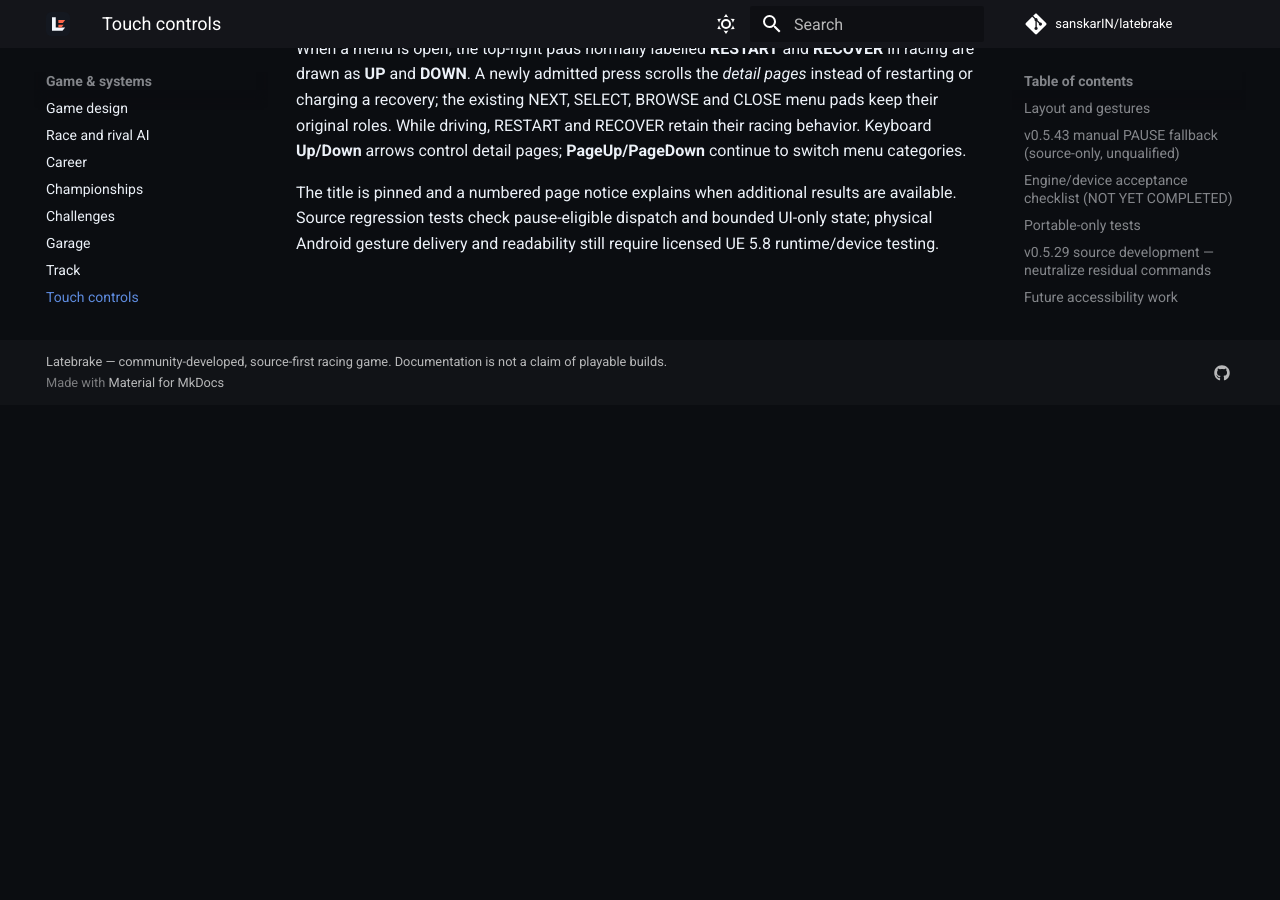
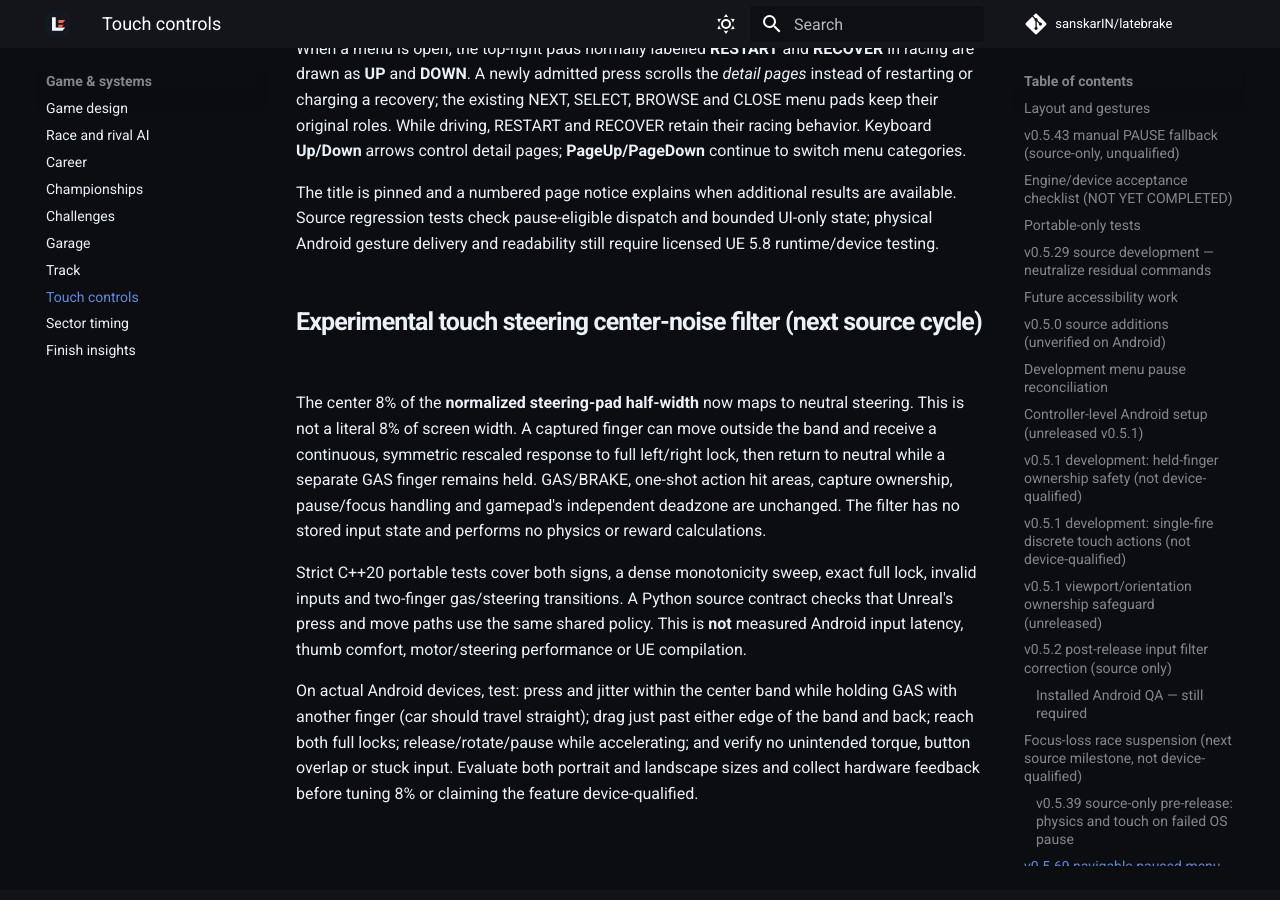
Before and after one commit to sanskarIN/latebrake, an MkDocs documentation site: the page built from docs/TOUCH_CONTROLS.md, in a window 1280 px wide and 900 px high, scrolled down 8879 px. Built offline with MkDocs 1.6.1 and Material for MkDocs 9.7.7, drawn with Linux system fonts in a browser that asks for light colours; comment, search, counter and statistics services are not loaded; before the commit the page ends 9284 px from its top, so only the background shows below that.

Commit message:
docs(android): document touch center noise filter and real-device tests

```diff
--- a/docs/TOUCH_CONTROLS.md
+++ b/docs/TOUCH_CONTROLS.md
@@ -374,3 +374,28 @@
 pause-eligible dispatch and bounded UI-only state; physical Android
 gesture delivery and readability still require licensed UE 5.8
 runtime/device testing.
+
+## Experimental touch steering center-noise filter (next source cycle)
+
+The center 8% of the **normalized steering-pad half-width** now maps to
+neutral steering. This is not a literal 8% of screen width. A captured
+finger can move outside the band and receive a continuous, symmetric
+rescaled response to full left/right lock, then return to neutral while
+a separate GAS finger remains held. GAS/BRAKE, one-shot action hit areas,
+capture ownership, pause/focus handling and gamepad's independent deadzone
+are unchanged. The filter has no stored input state and performs no physics
+or reward calculations.
+
+Strict C++20 portable tests cover both signs, a dense monotonicity sweep,
+exact full lock, invalid inputs and two-finger gas/steering transitions.
+A Python source contract checks that Unreal's press and move paths use the
+same shared policy. This is **not** measured Android input latency,
+thumb comfort, motor/steering performance or UE compilation.
+
+On actual Android devices, test: press and jitter within the center band
+while holding GAS with another finger (car should travel straight);
+drag just past either edge of the band and back; reach both full locks;
+release/rotate/pause while accelerating; and verify no unintended
+torque, button overlap or stuck input. Evaluate both portrait and landscape
+sizes and collect hardware feedback before tuning 8% or claiming the
+feature device-qualified.
```
